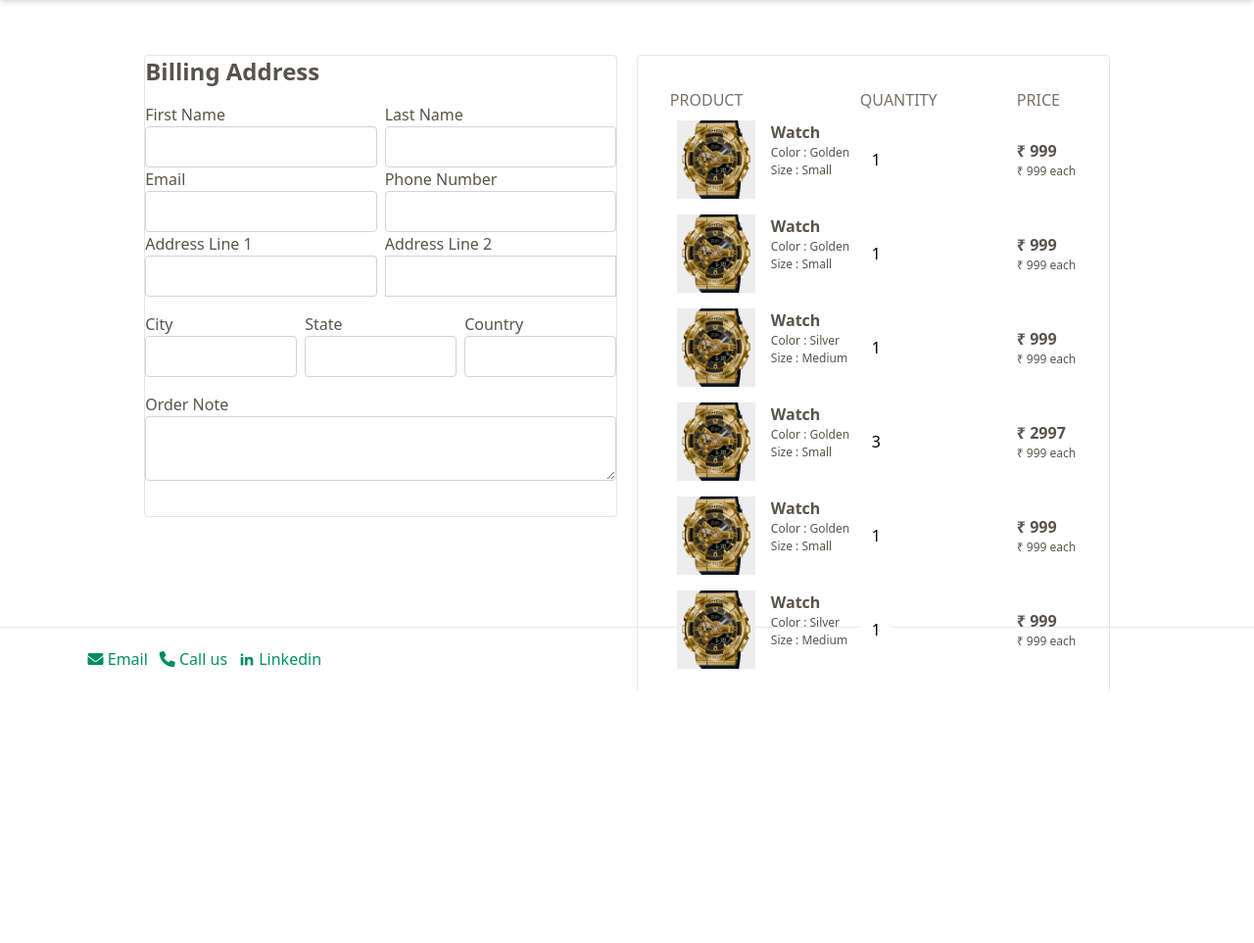
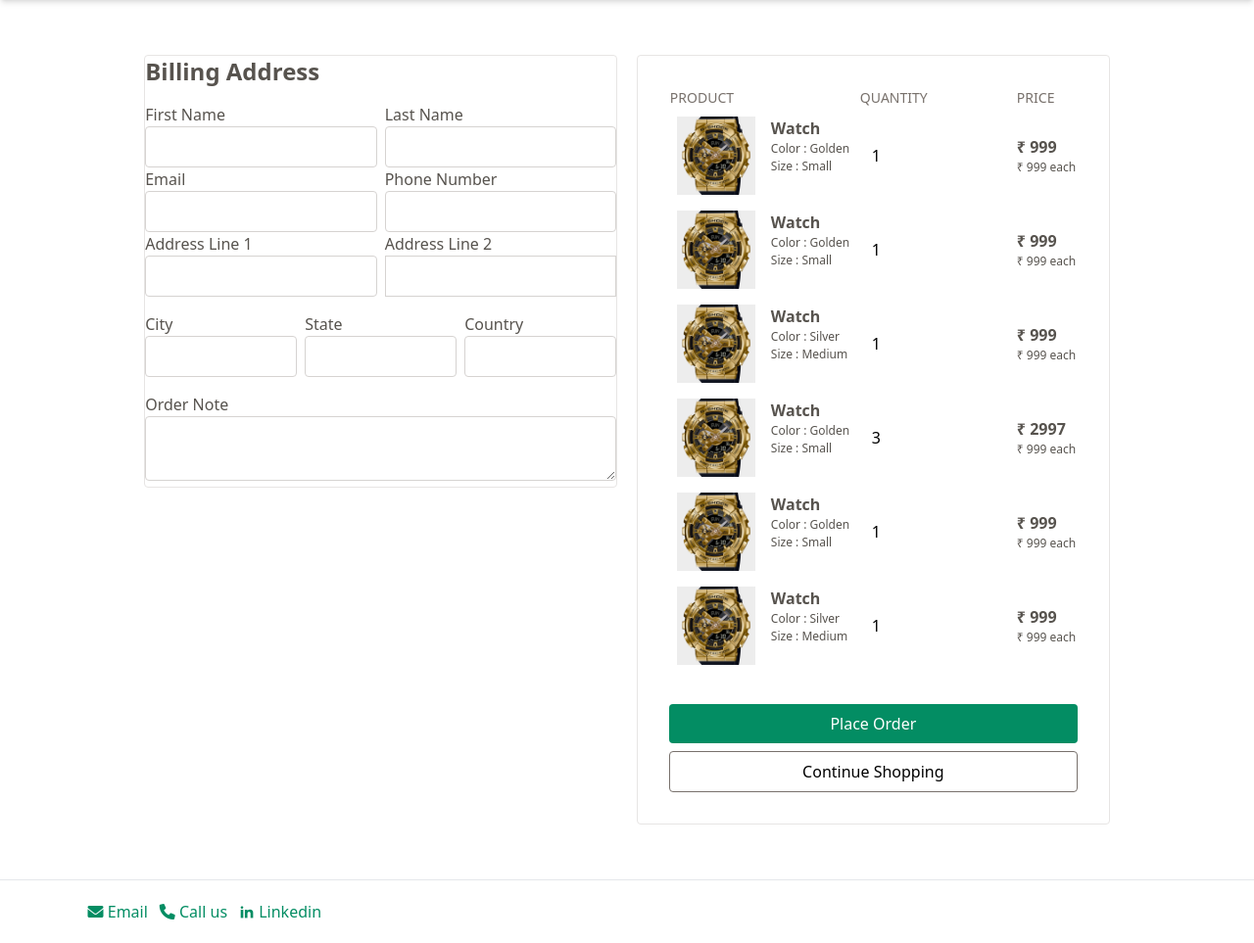
Before and after one commit to vishalipar/cart, a Django app: template templates/store/checkout.html in a window 1280 px wide. Shown: the part 72-1035 px from the top of the page at 98% size. Before the commit the page ends 777 px from the top, so only its background shows below. Run offline with Django 5.2, Linux system fonts and the light colour scheme; the template is opened without the code that fills it: values that come from a table or form of the project are taken from there, others are empty; data comes from the database, SQL or seed files in the repository; both versions use the stored data as it was after the commit; some libraries are stand-ins or nearby versions.

Commit message:
Update checkout

```diff
--- a/templates/store/cart.html
+++ b/templates/store/cart.html
@@ -37,8 +37,8 @@
                                     <img src="{{ cart_item.product.images.url }}" class='h-20 w-20 object-cover' alt="">
                                 </div>
                                 <figcaption>
-                                    <a class='font-bold text-stone-600' href="{{ cart_item.product.get_url }}">{{cart_item.product.product_name}}</a>
-                                    <p class='text-[12px] text-stone-600'>
+                                    <a class='font-bold text-stone-600 text-sm md:text-md' href="{{ cart_item.product.get_url }}">{{cart_item.product.product_name}}</a>
+                                    <p class='text-[10px] md:text-[12px] text-stone-600'>
                                         {% if cart_item.variations.all %}
                                             {% for item in cart_item.variations.all %}
                                                 {{ item.variation_category | capfirst }} : {{ item.variation_value | capfirst }} <br>
--- a/templates/store/checkout.html
+++ b/templates/store/checkout.html
@@ -3,8 +3,8 @@
 {% block content %}
 
 {% comment %} main  {% endcomment %}
-<div class='flex justify-center w-full min-h-[80vh] mb-[60vh] md:mb-0'>
-    <div class='md:flex justify-between w-[95%] md:w-[77%] h-[59vh] my-8 md:my-14'>
+<div class='flex justify-center w-full min-h-[80vh]'>
+    <div class='md:flex justify-between w-[95%] md:w-[77%] h-fit my-8 md:my-14'>
         {% comment %} left box {% endcomment %}
         <div class='w-full md:w-[49%] h-full border border-stone-200 space-y-4 rounded'>
             <div class='text-2xl text-stone-600 font-bold'>
@@ -66,16 +66,16 @@
             </div>
         </div>
         {% comment %} right box {% endcomment %}
-        <div class='w-full md:w-[49%] mt-20 md:mt-0 h-fit border border-stone-200 rounded'>
+        <div class='w-full md:w-[49%] mt-2 md:mt-0 h-fit border border-stone-200 rounded'>
             <div class='m-1 md:m-8 space-y-8'>
 
                 <div>
                     <table class='w-full'>
                         <thead>
                             <tr class='text-stone-500'>
-                                <th class='w-30 md:w-70 text-left font-medium'>PRODUCT</th>
-                                <th class='w-30 md:w-40 text-left font-medium'>QUANTITY</th>
-                                <th class='w-120 text-left font-medium'>PRICE</th>
+                                <th class='w-30 md:w-70 text-left font-medium text-sm'>PRODUCT</th>
+                                <th class='w-30 md:w-40 text-left font-medium text-sm'>QUANTITY</th>
+                                <th class='w-120 text-left font-medium text-sm'>PRICE</th>
                             </tr>
                         </thead>
                         <tbody>
```
Also changed, not shown: db.sqlite3.
